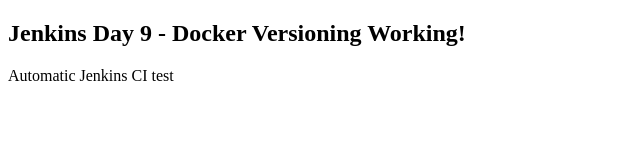
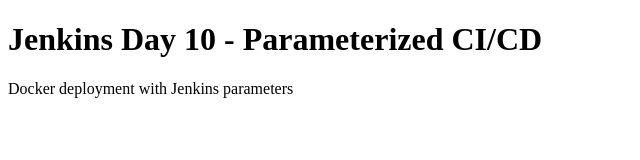
Before and after one commit to piyushdevops410/jenkins-day2-github, a plain HTML site: page index.html in a window 1280 px wide. Shown: the whole page, without its empty margins (0-640 px from the left). Drawn offline with Linux system fonts and the light colour scheme.

```diff
--- a/index.html
+++ b/index.html
@@ -4,7 +4,7 @@
     <title>Jenkins Day 6</title>
 </head>
 <body>
-    <h2>Jenkins Day 9 - Docker Versioning Working!</h2>
+    <h1>Jenkins Day 10 - Parameterized CI/CD</h1>
+    <p>Docker deployment with Jenkins parameters</p>
 </body>
 </html>
-Automatic Jenkins CI test
```
Also changed, not shown: 1 other file.
